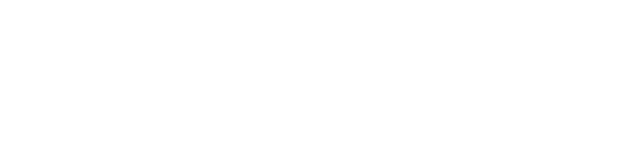
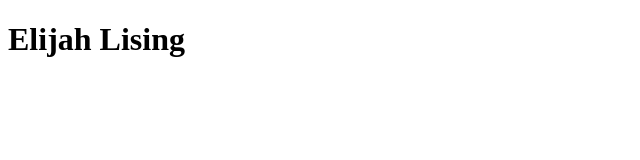
Before and after one commit to loldude03/Practice-repository, a plain HTML site: page index.html in a window 1280 px wide. Shown: the whole page, without its empty margins (0-640 px from the left). Drawn offline with Linux system fonts and the light colour scheme.

Commit message:
added h1

```diff
--- a/index.html
+++ b/index.html
@@ -7,6 +7,6 @@
     <title>Devin Daggs</title>
 </head>
 <body>
-
+    <h1>Elijah Lising</h1>
 </body>
 </html>
```
